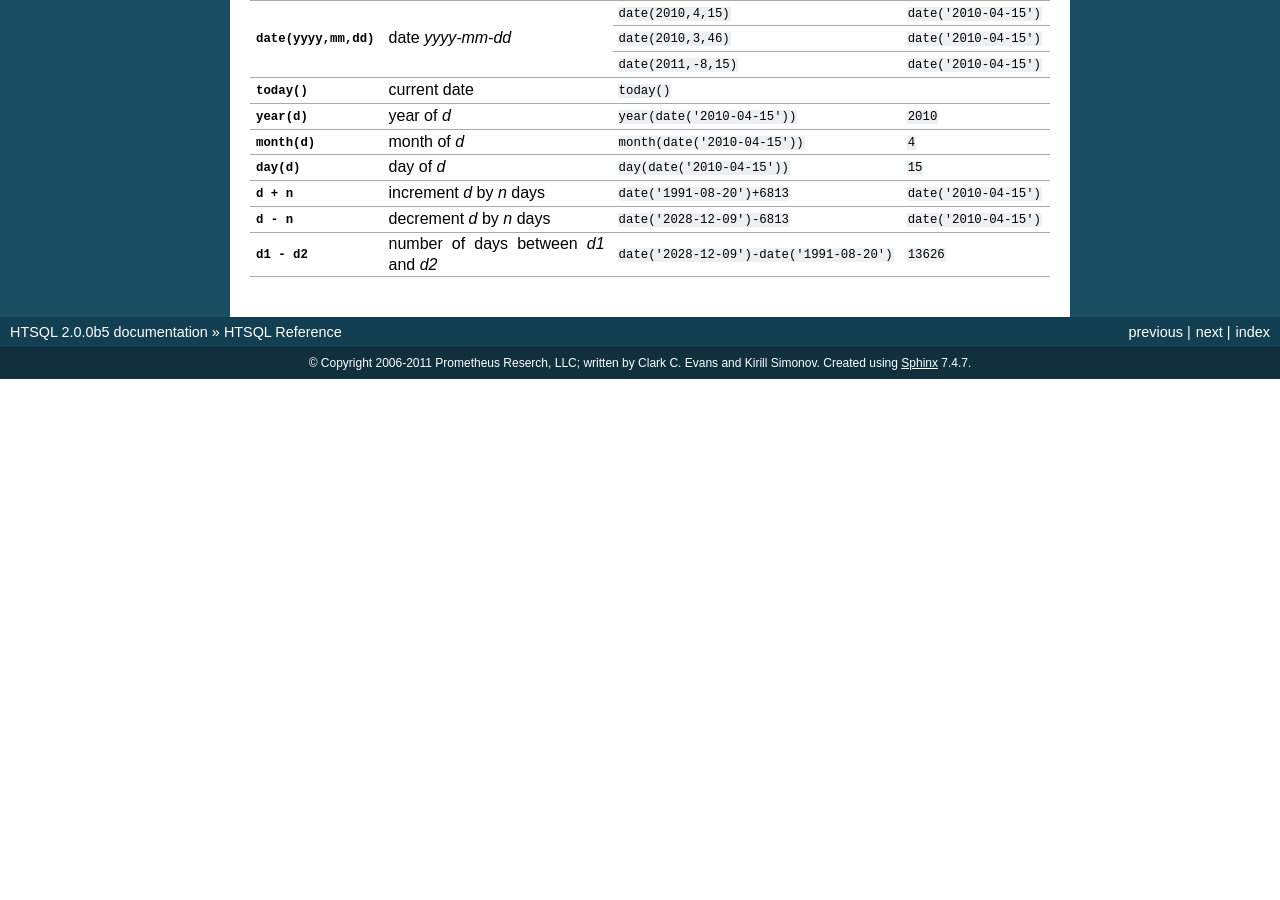
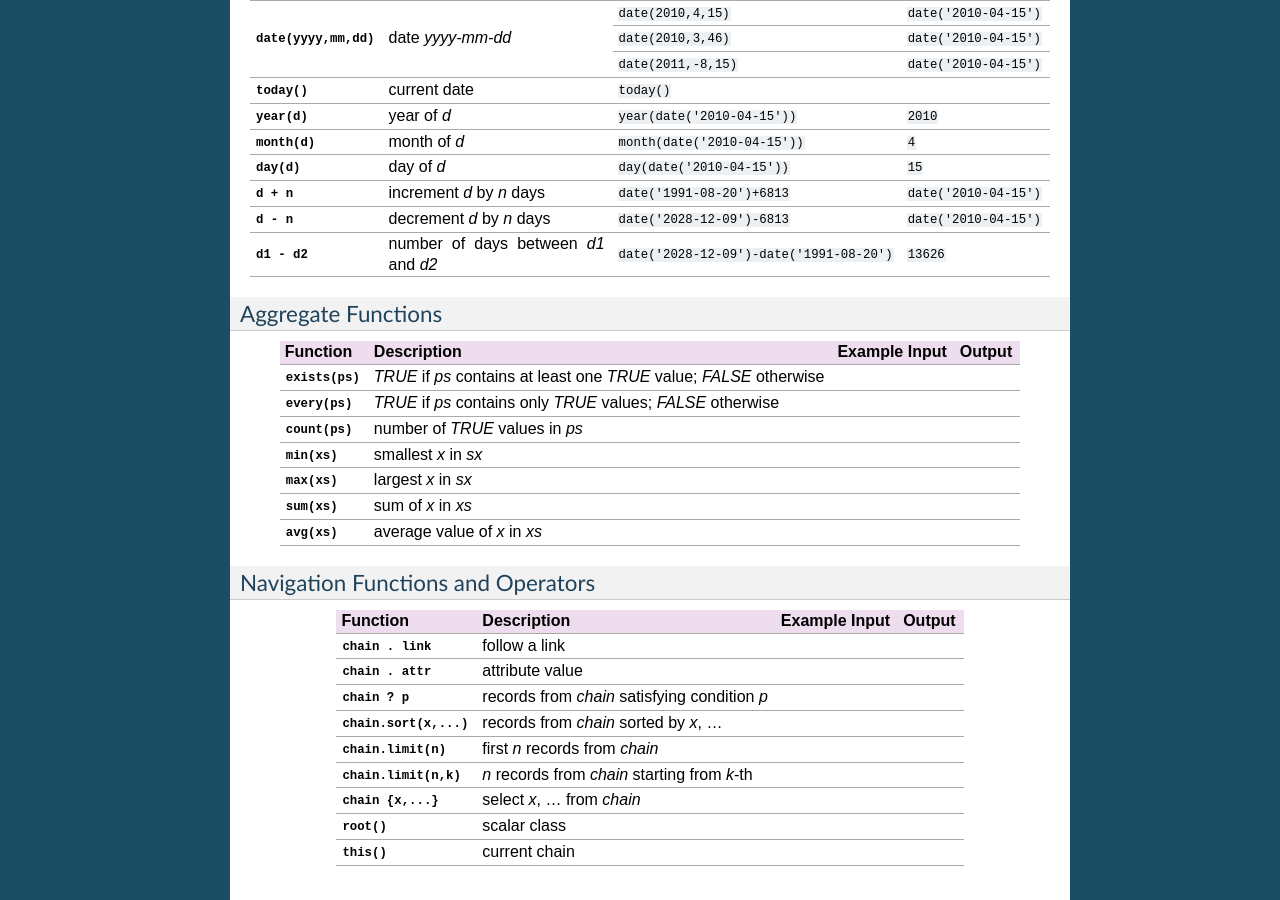
Before and after one commit to prometheusresearch/htsql, a Sphinx documentation site: the page built from doc/reference.rst, in a window 1280 px wide and 900 px high, scrolled down 4154 px. Built offline with Sphinx 7.4.7, drawn with Linux system fonts in a browser that asks for light colours; before the commit the page ends 4533 px from its top, so only the background shows below that.

Commit message:
Added reference tables for aggregate and navigational functions.

```diff
--- a/doc/reference.rst
+++ b/doc/reference.rst
@@ -367,3 +367,62 @@ Date Functions and Operators
 .. |date-inc-in| replace:: ``date('1991-08-20')+6813``
 .. |date-dec-in| replace:: ``date('2028-12-09')-6813``
 .. |date-diff-in| replace:: ``date('2028-12-09')-date('1991-08-20')``
+
+
+Aggregate Functions
+-------------------
+
++----------------------+---------------------------+---------------------------+----------------------+
+| Function             | Description               | Example Input             | Output               |
++======================+===========================+===========================+======================+
+| `exists(ps)`         | *TRUE* if *ps* contains   |                           |                      |
+|                      | at least one *TRUE*       |                           |                      |
+|                      | value; *FALSE* otherwise  |                           |                      |
++----------------------+---------------------------+---------------------------+----------------------+
+| `every(ps)`          | *TRUE* if *ps* contains   |                           |                      |
+|                      | only *TRUE* values;       |                           |                      |
+|                      | *FALSE* otherwise         |                           |                      |
++----------------------+---------------------------+---------------------------+----------------------+
+| `count(ps)`          | number of *TRUE* values   |                           |                      |
+|                      | in *ps*                   |                           |                      |
++----------------------+---------------------------+---------------------------+----------------------+
+| `min(xs)`            | smallest *x* in *sx*      |                           |                      |
++----------------------+---------------------------+---------------------------+----------------------+
+| `max(xs)`            | largest *x* in *sx*       |                           |                      |
++----------------------+---------------------------+---------------------------+----------------------+
+| `sum(xs)`            | sum of *x* in *xs*        |                           |                      |
++----------------------+---------------------------+---------------------------+----------------------+
+| `avg(xs)`            | average value of *x*      |                           |                      |
+|                      | in *xs*                   |                           |                      |
++----------------------+---------------------------+---------------------------+----------------------+
+
+
+Navigation Functions and Operators
+----------------------------------
+
++----------------------+---------------------------+---------------------------+----------------------+
+| Function             | Description               | Example Input             | Output               |
++======================+===========================+===========================+======================+
+| `chain . link`       | follow a link             |                           |                      |
++----------------------+---------------------------+---------------------------+----------------------+
+| `chain . attr`       | attribute value           |                           |                      |
++----------------------+---------------------------+---------------------------+----------------------+
+| `chain ? p`          | records from *chain*      |                           |                      |
+|                      | satisfying condition *p*  |                           |                      |
++----------------------+---------------------------+---------------------------+----------------------+
+| `chain.sort(x,...)`  | records from *chain*      |                           |                      |
+|                      | sorted by *x*, ...        |                           |                      |
++----------------------+---------------------------+---------------------------+----------------------+
+| `chain.limit(n)`     | first *n* records from    |                           |                      |
+|                      | *chain*                   |                           |                      |
++----------------------+---------------------------+---------------------------+----------------------+
+| `chain.limit(n,k)`   | *n* records from *chain*  |                           |                      |
+|                      | starting from *k*-th      |                           |                      |
++----------------------+---------------------------+---------------------------+----------------------+
+| `chain {x,...}`      | select *x*, ... from      |                           |                      |
+|                      | *chain*                   |                           |                      |
++----------------------+---------------------------+---------------------------+----------------------+
+| `root()`             | scalar class              |                           |                      |
++----------------------+---------------------------+---------------------------+----------------------+
+| `this()`             | current chain             |                           |                      |
++----------------------+---------------------------+---------------------------+----------------------+
```
